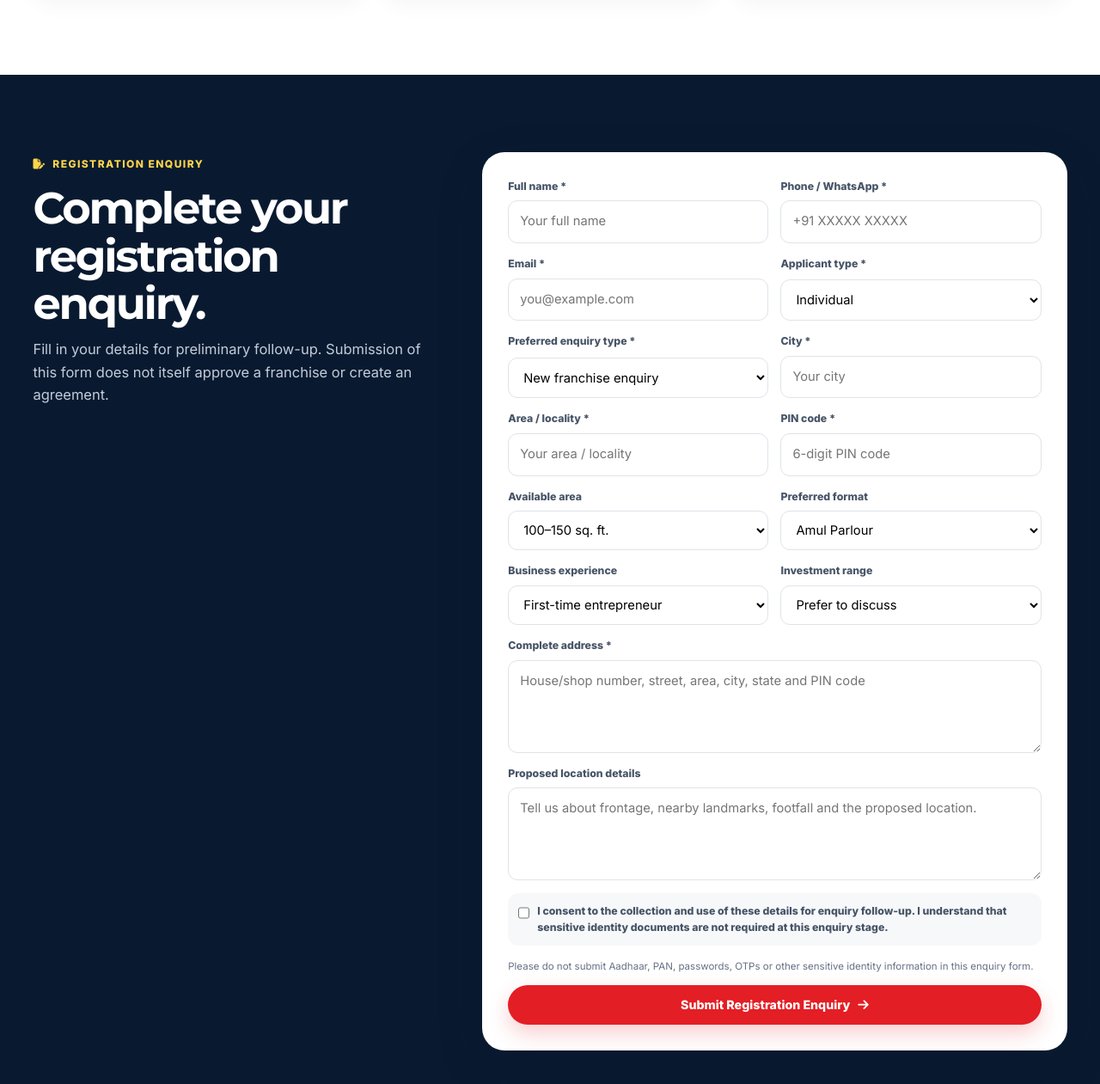
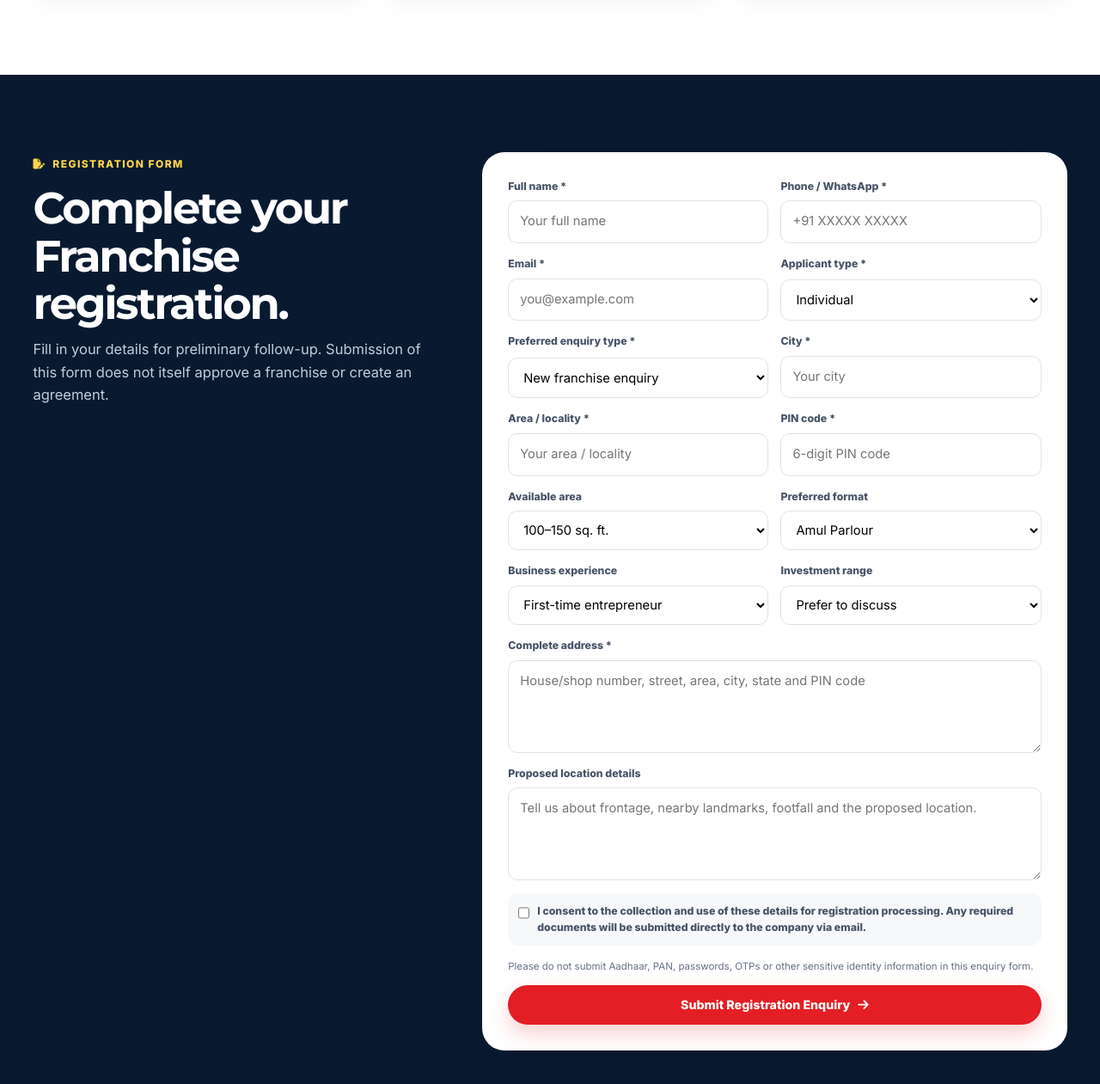
Before and after one commit to infoamulindiafranchise-lang/Amul-franchise-opportunity, a plain HTML site: page index.html in a window 1280 px wide. Shown: the part 5866-7127 px from the top of the page at 86% size. Drawn offline with Linux system fonts and the light colour scheme.

Commit message:
Update index.html

```diff
--- a/index.html
+++ b/index.html
@@ -1634,11 +1634,11 @@ These reviews are genuine and verified testimonials from official Amul franchise
         <div class="section-head">
           <div class="eyebrow" style="color: var(--yellow);">
             <i class="fa-solid fa-file-pen"></i>
-            Registration enquiry
+            Registration Form
           </div>
 
           <h2 class="section-title">
-            Complete your registration enquiry.
+            Complete your Franchise registration.
           </h2>
 
           <p>
@@ -1811,9 +1811,8 @@ These reviews are genuine and verified testimonials from official Amul franchise
             <input id="consent" type="checkbox" required>
 
             <label for="consent">
-              I consent to the collection and use of these details for enquiry
-              follow-up. I understand that sensitive identity documents are
-              not required at this enquiry stage.
+I consent to the collection and use of these details for registration processing. Any required documents will be submitted directly to the company via email.
+
             </label>
           </div>
 
@@ -1841,7 +1840,7 @@ These reviews are genuine and verified testimonials from official Amul franchise
     <div class="flow-card">
 
       <div class="steps">
-        <div class="step active">1. Enquiry</div>
+        <div class="step active">1. Apllication</div>
         <div class="step active">2. Registration</div>
         <div class="step">3. Confirmation</div>
       </div>
@@ -1854,7 +1853,7 @@ These reviews are genuine and verified testimonials from official Amul franchise
       <h1>Registration details</h1>
 
       <p style="color: var(--muted); margin-top: 10px;">
-        Your enquiry has been received. A registration fee of **₹25,000** is payable exclusively via UPI using the QR code below. Please email the **payment screenshot and UTR/Transaction ID** to **[info@amulfranchiseindia.com](mailto:info@amulfranchiseindia.com)** for verification.
+        Your registration request has been received. A registration fee of **₹25,000** is payable exclusively via UPI using the QR code below. Please email the **payment screenshot and UTR/Transaction ID** to **[info@amulfranchiseindia.com](mailto:info@amulfranchiseindia.com)** for verification.
 
 
       </p>
```
